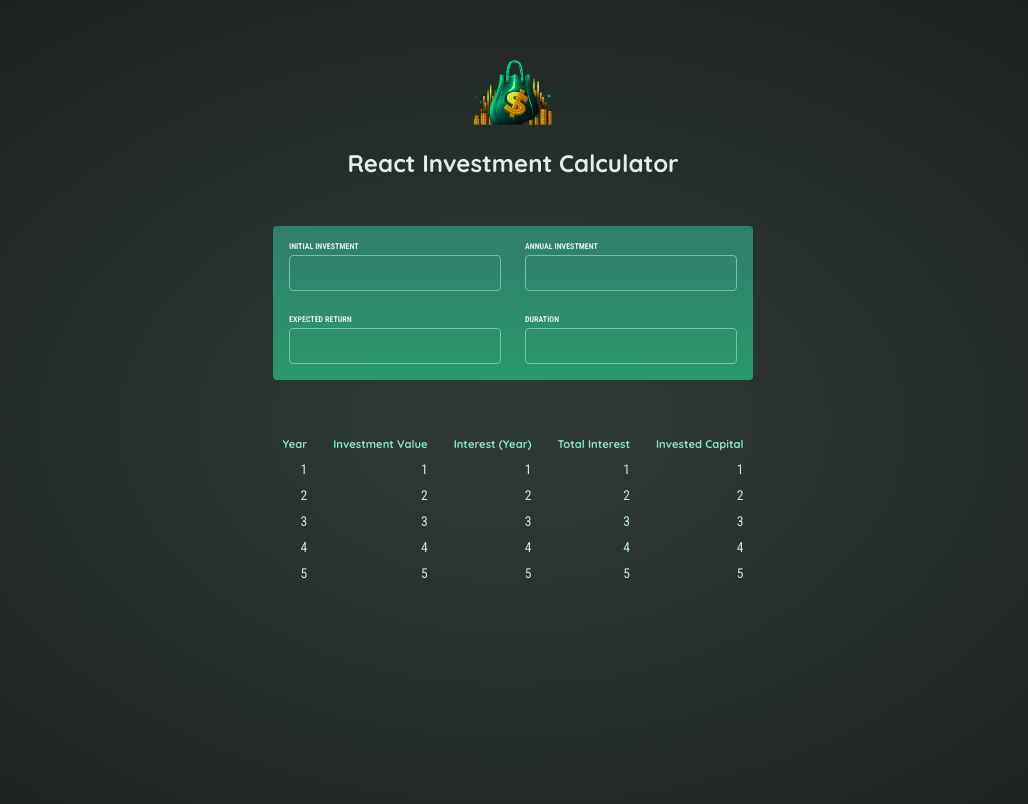
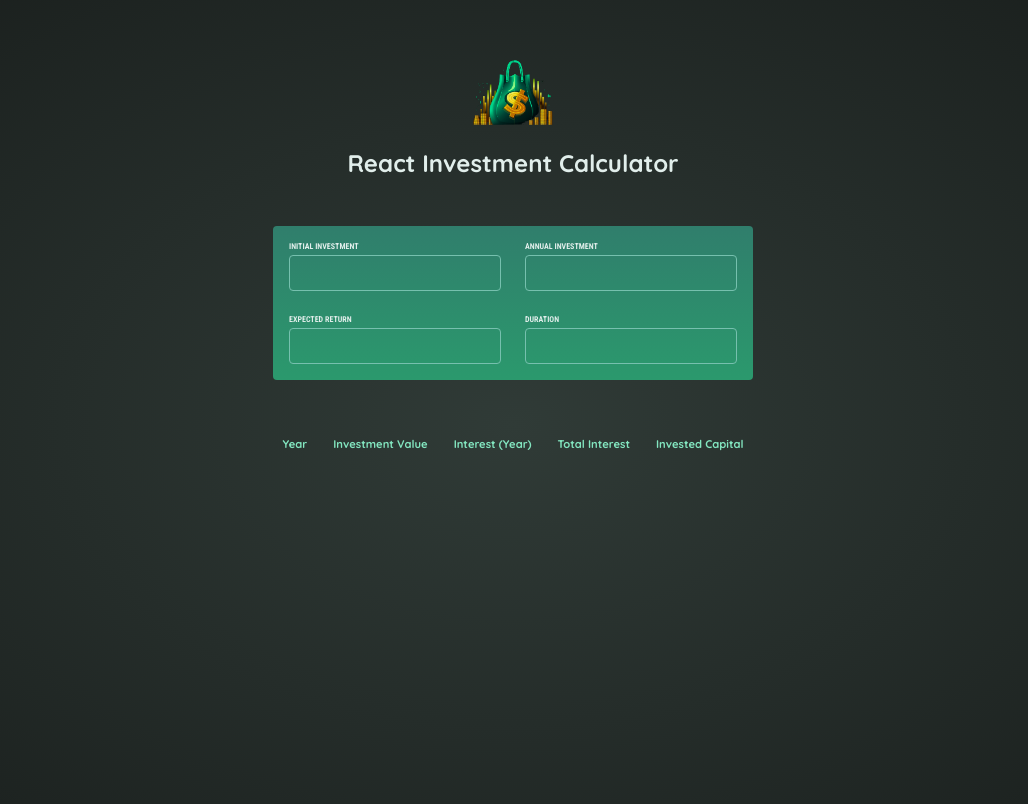
Before and after one commit to BSweet16/InvestmentCalculator, a React (Vite) app: page / in a window 1280 px wide. Shown: the top 804 px of the page, without its empty margins (127-1155 px from the left). Built offline with nearby package versions, Linux system fonts and the light colour scheme.

Commit message:
Progress commit

```diff
--- a/src/App.jsx
+++ b/src/App.jsx
@@ -7,14 +7,15 @@ import {
   DURATION_NAME,
   UserInput,
 } from "./components/UserInput/UserInput";
-import { formatter, calculateInvestmentResults } from "./util/investment.js";
-import React from "react";
+import { formatter } from "./util/investment.js";
+import { useState } from "react";
 
 function App() {
-  const [intialValue, setInitialValue] = React.useState();
-  const [annualValue, setAnnualValue] = React.useState();
-  const [expectedValue, setExpectedValue] = React.useState();
-  const [durationValue, setDurationValue] = React.useState();
+  const [intialValue, setInitialValue] = useState();
+  const [annualValue, setAnnualValue] = useState();
+  const [expectedValue, setExpectedValue] = useState();
+  const [durationValue, setDurationValue] = useState();
+
 
   /**
    * Static helper method to determine if all fields have been updated with a value
@@ -59,7 +60,7 @@ function App() {
    * The main OnChange event which calls the formatter function
    * and handles claculation of the final output.
    */
-  function calculateResultsOnChange(e) {
+  function updateInputsOnChange(e) {
     // Call formatter function and update the input display value
     const formattedValue = formatInputOnChange(e);
 
@@ -82,16 +83,6 @@ function App() {
         console.error('Unable to determine updated input field.');
         return;
     }
-
-    // Verify all fields are complete, before continuing with rest of function
-    const allFieldsCompleted = allFieldsCompleted();
-    if (!allFieldsCompleted) {
-      return;
-    }
-
-    // Calculate final output and update results table
-    calculateInvestmentResults(intialValue, annualValue, expectedValue, durationValue);
-    // @TODO - ...
   }
 
   return (
@@ -100,10 +91,15 @@ function App() {
           <Header />
 
           {/* Body Section */}
-      <UserInput onChangeListener={calculateResultsOnChange} />
+          <UserInput onChangeListener={updateInputsOnChange} />
 
           {/* Result Table Section */}
-      <ResultTable />
+          <ResultTable
+              intialValue={intialValue}
+              annualValue={annualValue}
+              expectedValue={expectedValue}
+              durationValue={durationValue}
+          />
       </>
   );
 }
--- a/src/components/ResultTable/ResultTable.jsx
+++ b/src/components/ResultTable/ResultTable.jsx
@@ -1,48 +1,62 @@
-export function ResultTable() {
-    const tableData = [
+import { calculateInvestmentResults } from "../../util/investment.js";
+
+const DEFAULT_TABLE_DATA = [
     {
         year: 1,
         investmentValue: 1,
         interestYear: 1,
         totalInterest: 1,
-            investedCapital: 1
+        investedCapital: 1,
     },
     {
         year: 2,
         investmentValue: 2,
         interestYear: 2,
         totalInterest: 2,
-            investedCapital: 2
+        investedCapital: 2,
     },
     {
         year: 3,
         investmentValue: 3,
         interestYear: 3,
         totalInterest: 3,
-            investedCapital: 3
+        investedCapital: 3,
     },
     {
         year: 4,
         investmentValue: 4,
         interestYear: 4,
         totalInterest: 4,
-            investedCapital: 4
+        investedCapital: 4,
     },
     {
         year: 5,
         investmentValue: 5,
         interestYear: 5,
         totalInterest: 5,
-            investedCapital: 5
-        }
+        investedCapital: 5,
+    },
 ];
 
+export function ResultTable({
+    initialvalue = 0,
+    annualValue = 0,
+    expectedValue = 0,
+    durationValue = 0,
+}) {
     /**
      * Create a table row with given cell values
      * @returns JSX.Element containing an array of values for table cells in a row
      */
-    function createTableRow([cellValueOne, cellValueTwo, cellValueThree, cellValueFour, cellValueFive]){
-        return (<>
+    function createTableRow([
+        cellValueOne,
+        cellValueTwo,
+        cellValueThree,
+        cellValueFour,
+        cellValueFive,
+    ]) {
+        return (
+            <>
                 <tr>
                     <td>{cellValueOne}</td>
                     <td>{cellValueTwo}</td>
@@ -50,8 +64,26 @@ export function ResultTable() {
                     <td>{cellValueFour}</td>
                     <td>{cellValueFive}</td>
                 </tr>
-        </>);
+            </>
+        );
     }
+
+    const calculatedTableData = calculateInvestmentResults(
+            initialvalue,
+            annualValue,
+            expectedValue,
+            durationValue,
+        ) ?? DEFAULT_TABLE_DATA;
+    console.log(calculatedTableData)
+    const tableRows = calculatedTableData.map((data) =>
+                        createTableRow([
+                            data.year,
+                            data.investmentValue,
+                            data.interestYear,
+                            data.totalInterest,
+                            data.investedCapital,
+                        ]),
+                    )
 
     return (
         <div id="result">
@@ -66,7 +98,7 @@ export function ResultTable() {
                     </tr>
                 </thead>
                 <tbody>
-                    {tableData.map((data) => createTableRow([data.year, data.investmentValue, data.interestYear, data.totalInterest, data.investedCapital]))}
+                    {tableRows}
                 </tbody>
             </table>
         </div>
```
Lines whose indentation alone changed are shown as unchanged.
